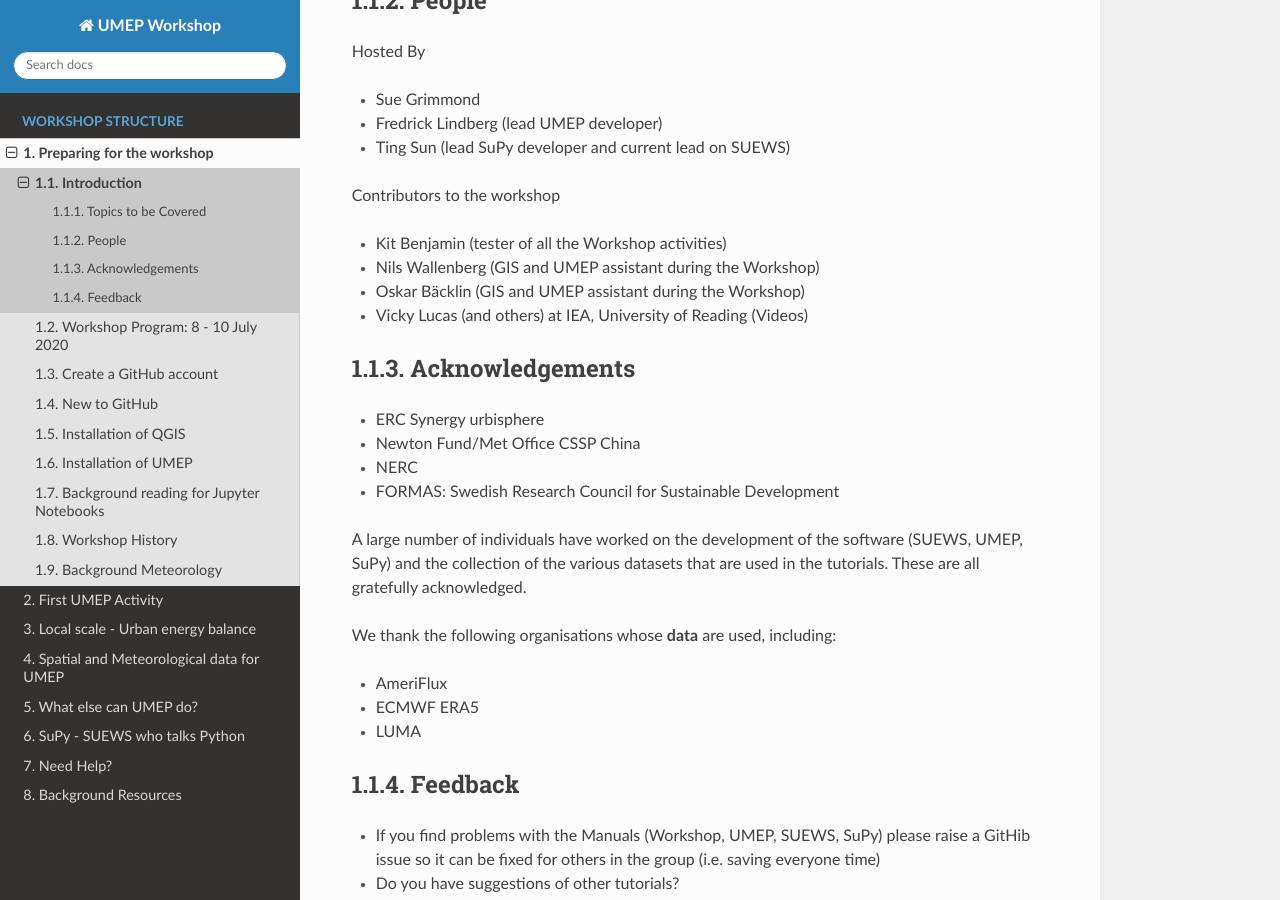
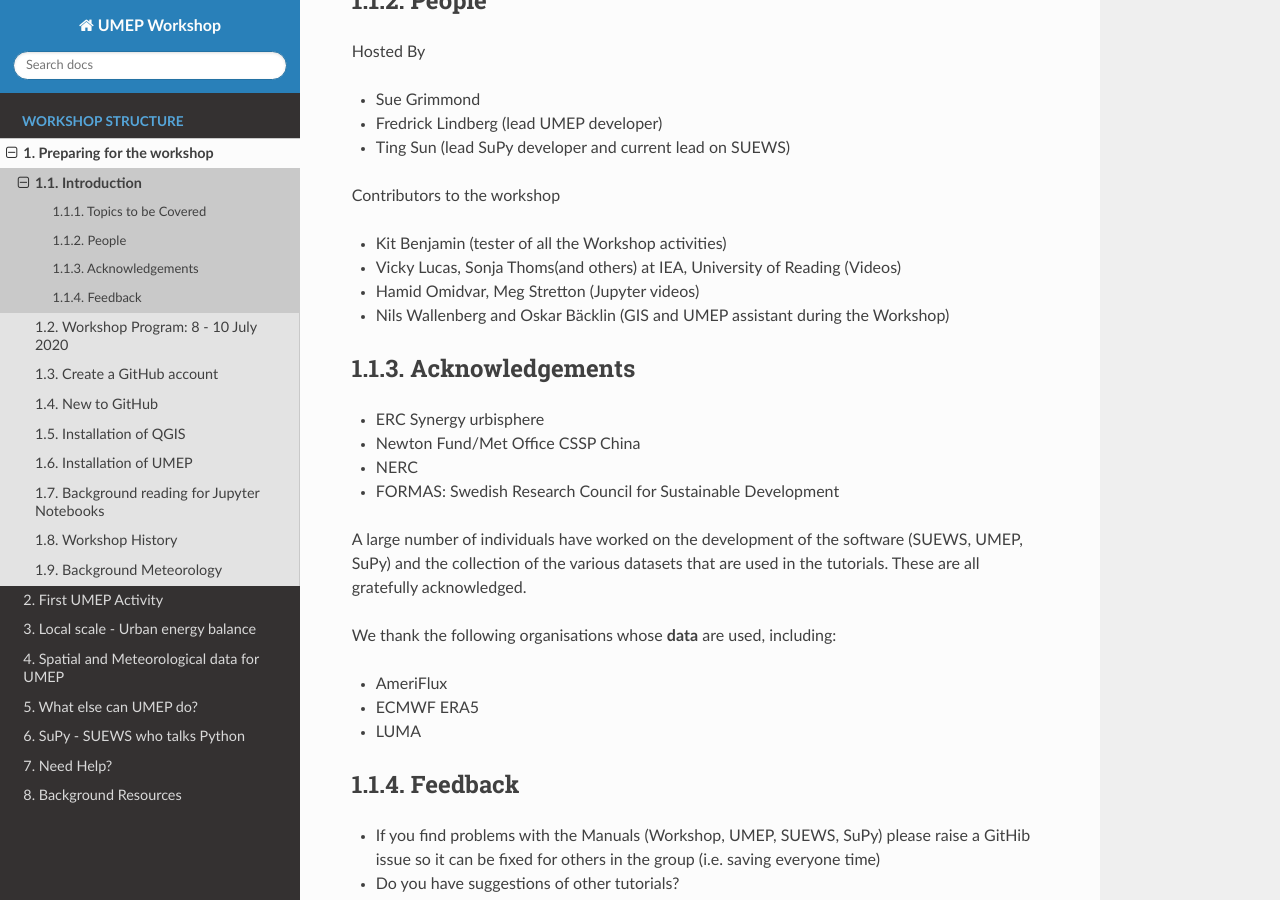
Before and after one commit to Urban-Meteorology-Reading/UMEP-Workshop, a Sphinx documentation site: the page built from source/Prepare/Intro1.rst, in a window 1280 px wide and 900 px high, scrolled down 1384 px. Built offline with Sphinx 7.4.7 and the Read the Docs theme 2.0.0, drawn with Linux system fonts in a browser that asks for light colours.

Commit message:
Update Intro1.rst

```diff
--- a/source/Prepare/Intro1.rst
+++ b/source/Prepare/Intro1.rst
@@ -55,9 +55,10 @@ Hosted By
 Contributors to the workshop
 
 - Kit Benjamin (tester of all the Workshop activities)
-- Nils Wallenberg (GIS and UMEP assistant during the Workshop)
-- Oskar Bäcklin (GIS and UMEP assistant during the Workshop)
-- Vicky Lucas (and others) at IEA, University of Reading (Videos)
+- Vicky Lucas, Sonja Thoms(and others) at IEA, University of Reading (Videos)
+- Hamid Omidvar, Meg Stretton (Jupyter videos)
+- Nils Wallenberg and Oskar Bäcklin (GIS and UMEP assistant during the Workshop)
+
 
 Acknowledgements
 ~~~~~~~~~~~~~~~~
```
